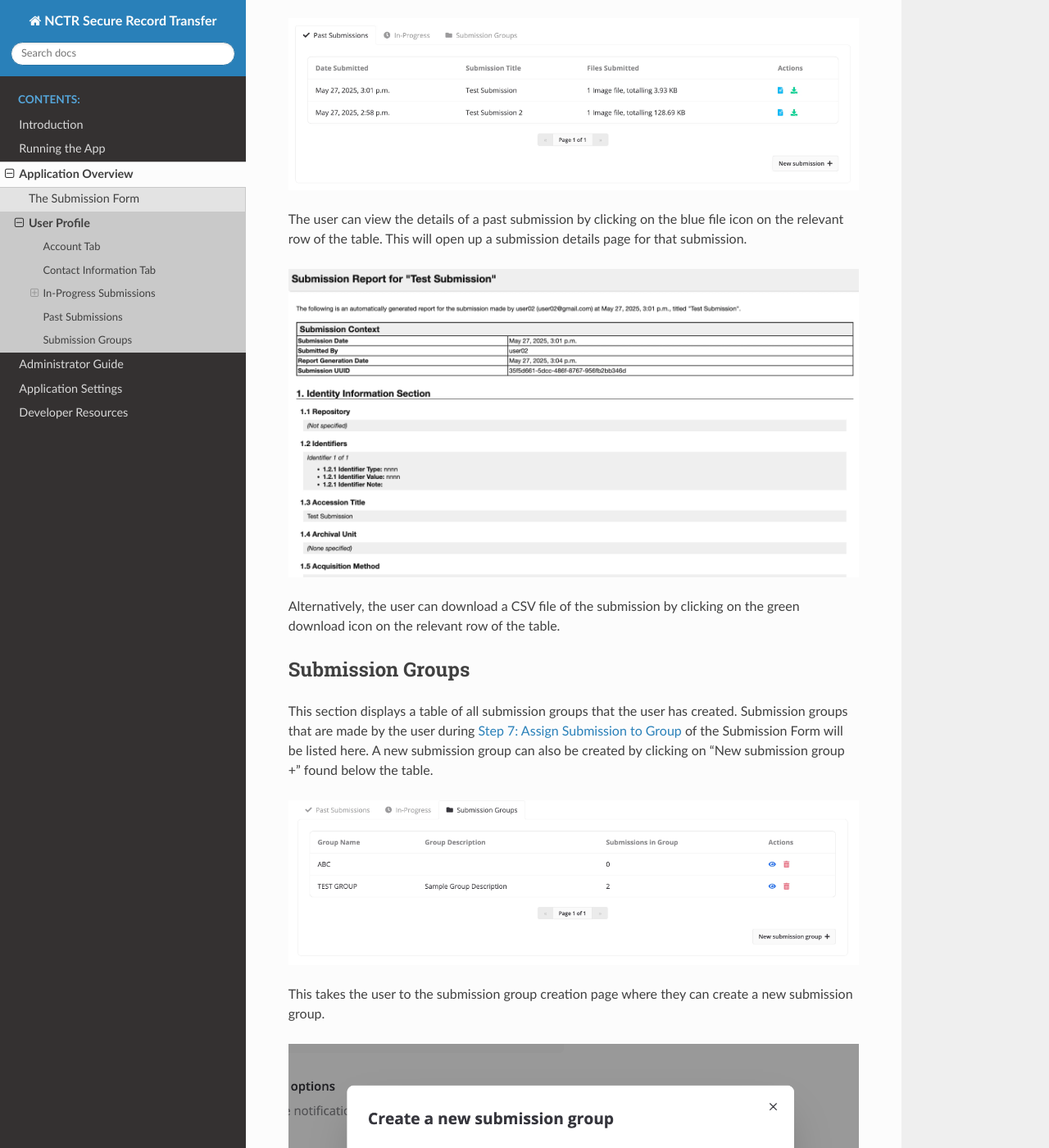
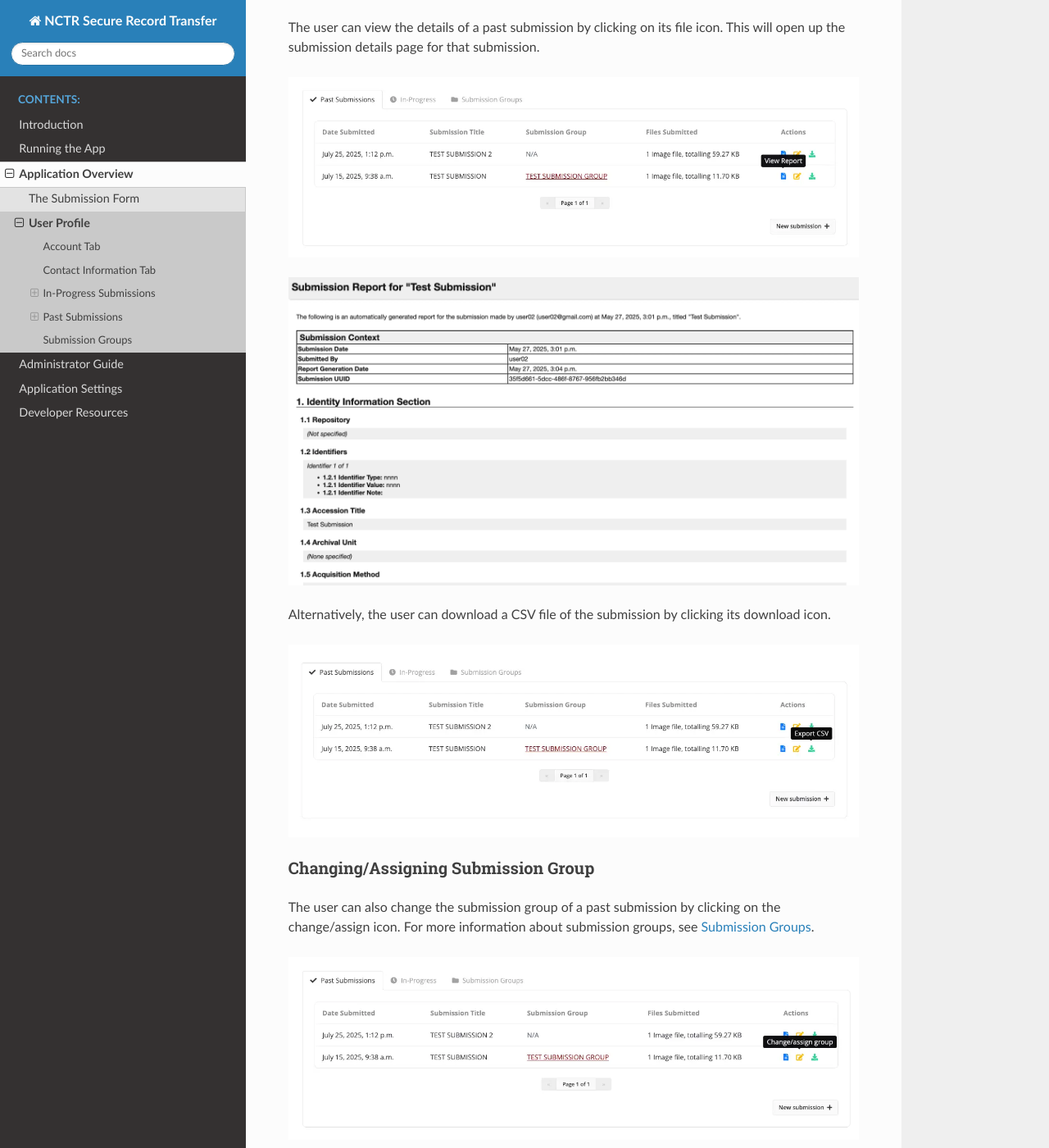
Before and after one commit to NationalCentreTruthReconciliation/Secure-Record-Transfer, a Sphinx documentation site: the page built from docs/application_overview/user-profile.rst, in a window 1280 px wide and 1400 px high, scrolled down 5180 px. Shown: the whole window at 82% size. Built offline with Sphinx 7.4.7 and the Read the Docs theme 3.1.0, drawn with Linux system fonts in a browser that asks for light colours; some of the changed text lies outside the part shown.

Commit message:
Document assigning/unassigning submission groups

```diff
--- a/docs/application_overview/user-profile.rst
+++ b/docs/application_overview/user-profile.rst
@@ -103,17 +103,35 @@
 ----------------
 This section displays a table of all submissions that the user has submitted in the past.
 
-.. image:: images/user_profile_past_submissions.webp
-    :alt: User profile past submissions
+The user can view the details of a past submission by clicking on its file icon. This will open up the submission details page for that submission.
 
-The user can view the details of a past submission by clicking on the blue file icon
-on the relevant row of the table. This will open up a submission details page for that
-submission.
+.. image:: images/user_profile_past_submissions_file_icon.webp
+    :alt: User profile past submissions file icon
 
 .. image:: images/submission_details.webp
     :alt: Submission details
 
-Alternatively, the user can download a CSV file of the submission by clicking on the green download icon on the relevant row of the table.
+Alternatively, the user can download a CSV file of the submission by clicking its download icon.
+
+.. image:: images/user_profile_past_submissions_download_icon.webp
+    :alt: User profile past submissions download icon
+
+Changing/Assigning Submission Group
+^^^^^^^^^^^^^^^^^^^^^^^^^^^^^^^^^^^
+The user can also change the submission group of a past submission by clicking on the change/assign icon. For more information about submission groups, see :ref:`Submission Groups`.
+
+.. image:: images/user_profile_past_submissions_change_icon.webp
+    :alt: User profile past submissions change icon
+
+This will open up a modal where the user can change the submission group of the past submission, or assign it to a group for the first time if it was not assigned to one when it was submitted.
+
+.. image:: images/user_profile_past_submissions_change_modal.webp
+    :alt: User profile past submissions change modal
+
+The user can also unassign the submission from its current group by clicking on the "Unassign Group" button. This will remove the submission from the group, but it will still remain in the user's past submissions.
+
+.. image:: images/user_profile_past_submissions_unassign_button.webp
+    :alt: User profile past submissions unassign button in change modal
 
 Submission Groups
 -----------------
```
Also changed, not shown: docs/application_overview/images/user_profile_past_submissions.webp (deleted), docs/application_overview/images/user_profile_past_submissions_change_icon.webp (added), docs/application_overview/images/user_profile_past_submissions_change_modal.webp (added), docs/application_overview/images/user_profile_past_submissions_download_icon.webp (added), docs/application_overview/images/user_profile_past_submissions_file_icon.webp (added), docs/application_overview/images/user_profile_past_submissions_unassign_button.webp (added).
